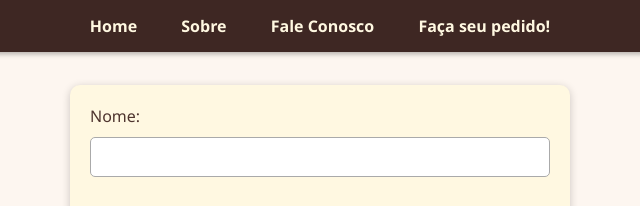
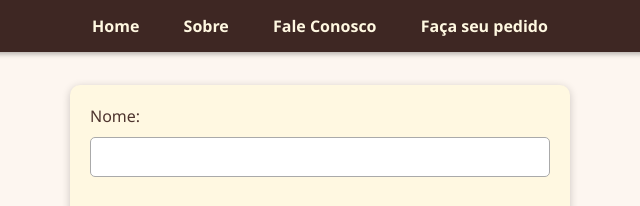
Before and after one commit to Sisisoares/AtividadeFinal---DW1, a plain HTML site: page public/html/facaseupedido.html in a window 1280 px wide. Shown: the top 206 px of the page, 320-960 px from the left. Drawn offline with Linux system fonts and the light colour scheme.

Commit message:
atualizar

```diff
--- a/public/html/facaseupedido.html
+++ b/public/html/facaseupedido.html
@@ -11,7 +11,7 @@
         <a href="../index.html">Home</a>
         <a href="sobreNos.html">Sobre</a>
         <a href="faleConosco.html">Fale Conosco</a>
-        <a href="facaseupedido.html">Faça seu pedido!</a>
+        <a href="facaseupedido.html">Faça seu pedido</a>
     </nav>
     <h2>📋 Faça seu pedido</h2>
 <form id= "formulario-pedido" action="https://formsubmit.co/backupcaio55@gmail.com" method="POST">
```
